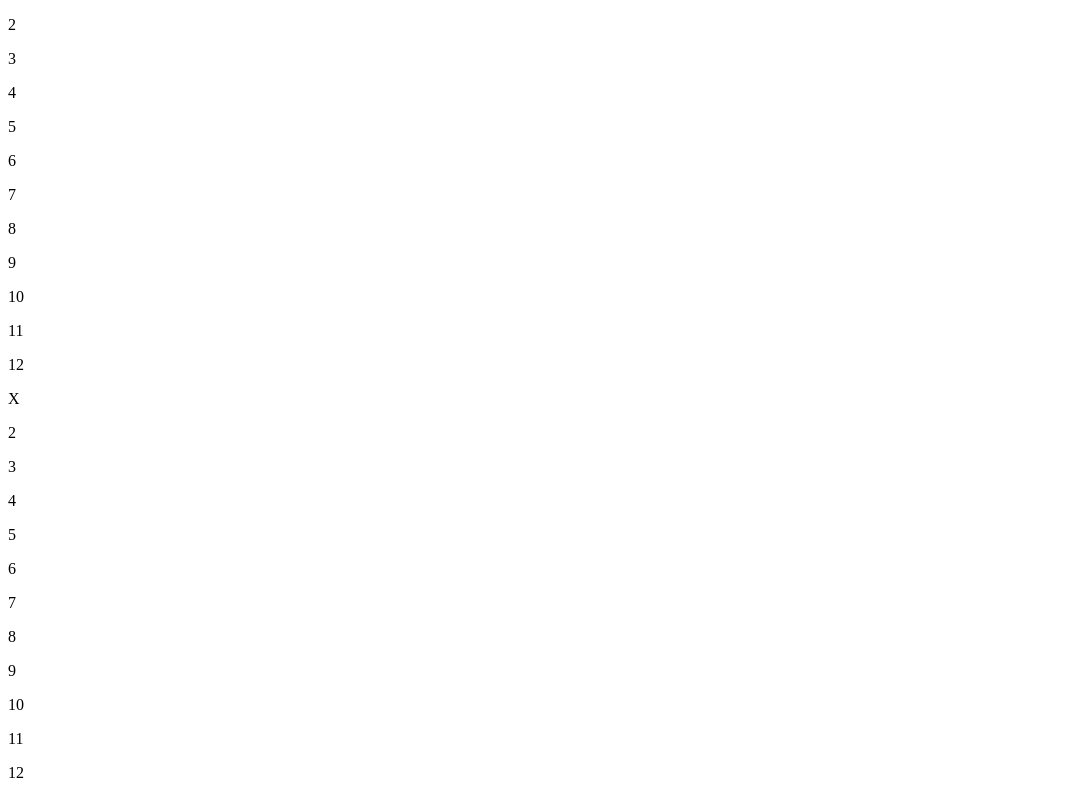
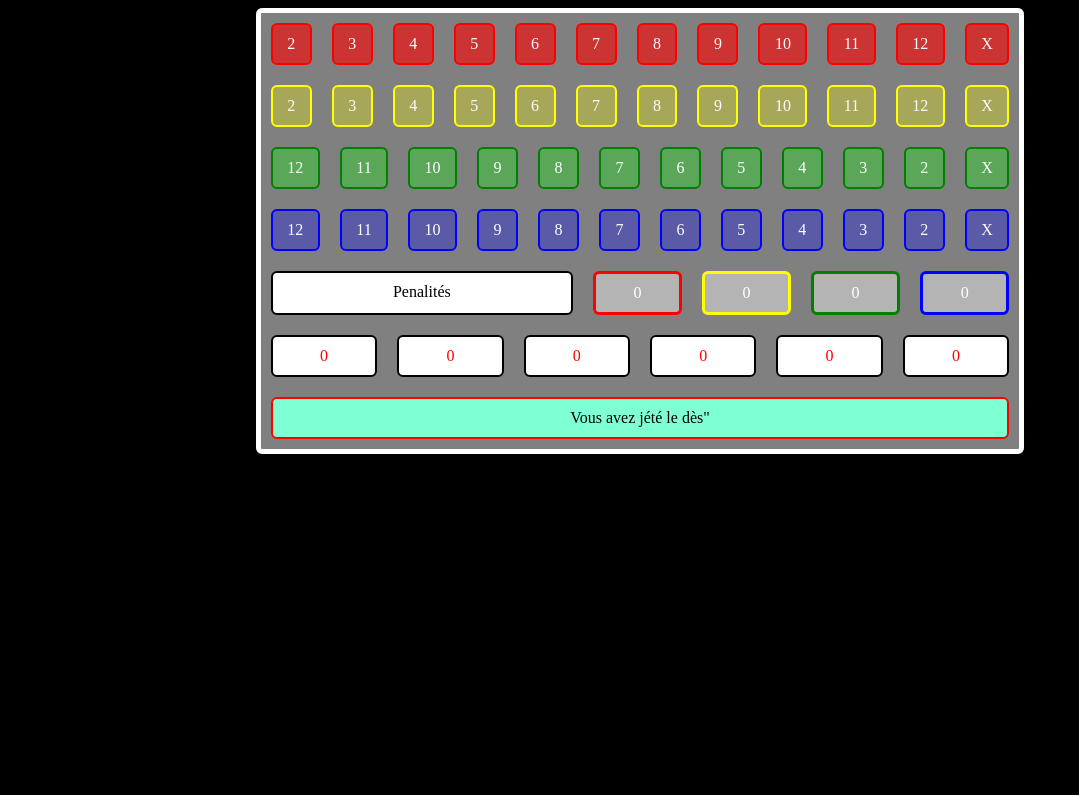
Before and after one commit to gameProg2817/simple, a plain HTML site: page index.html in a window 1280 px wide. Shown: the top 795 px of the page, without its empty margins (0-1079 px from the left). Drawn offline with Linux system fonts and the light colour scheme.

Commit message:
Update index.html

```diff
--- a/index.html
+++ b/index.html
@@ -2,6 +2,75 @@
 <head>
 	<title>Synthése</title>
 
+	<style>
+body {background-color: black;}
+#grid {
+	background-color: grey;
+	border-radius: 6px;
+	width: 60%;
+	text-align: center;
+	margin: auto;
+	border: 5px solid white;
+}
+#line1 , #line2 , #line3 , #line4 , #line5 , #line5 > #droite , #line6 , #ResultatDes {
+	display: flex;
+	justify-content: center;
+}
+#line1 > p , #line2 > p , #line3 > p, #line4 > p , #line5 > #penalites , #line5 > #droite > p , #line6 > p , #ResultatDes > p {
+	margin: 10px;
+	padding: 10px;
+	color: white;
+	border-radius: 6px;
+}
+#line1 > p , #line2 > p , #line3 > p, #line4 > p {
+	flex-grow: 0.83;
+}
+#line5 > #penalites , #line5 > #droite {
+	flex-grow: 0.50;
+}
+#line5 > #droite > p  {
+	flex-grow: 0.25;
+}
+#line6 > p {
+	flex-grow: 1.66;
+}
+#line1 > p {
+	background-color: rgba(255, 0, 0, 0.6);;
+	border: 2px solid red;
+}
+#line2 > p {
+	background-color: rgba(255,255,0,0.3);
+	border: 2px solid yellow;
+}
+#line3 > p {
+	background-color: rgba(0,255,0,0.3);
+	border: 2px solid green;
+}
+#line4 > p {
+	background-color: rgba(0,0,255,0.3);
+	border: 2px solid blue;
+}
+#line5 > #penalites {
+	background-color: white;
+	border: 2px solid black;
+	color: black;
+}
+#line5 > #droite > p {
+	background-color: rgb(180, 180, 180);
+	border: 2px solid black;
+}
+#line6 > p {
+	background-color: white;
+	border: 2px solid black;
+	color: red;
+}
+#ResultatDes > p {
+ 	flex-grow: 1;
+ 	background-color: #7FFFD4;
+	border: 2px solid red;
+	color: black;
+ }
+	</style>
 </head>
 
 <html>
```
